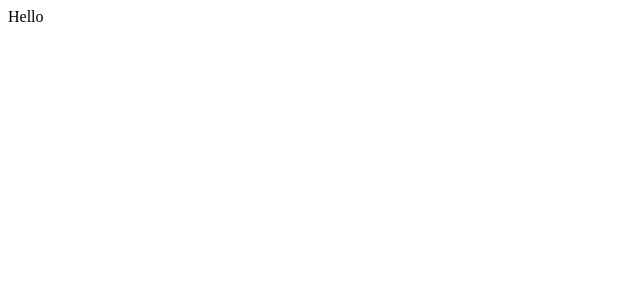
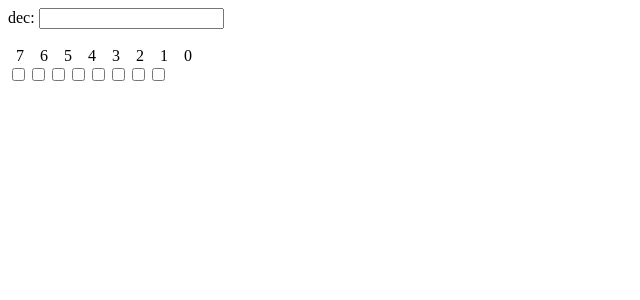
Before and after one commit to Matejisavailable/duloha1, an Angular app: page / in a window 1280 px wide. Shown: the top 300 px of the page, without its empty margins (0-640 px from the left). Built offline with nearby package versions, Linux system fonts and the light colour scheme.

Commit message:
Vytvorenie layoutu

```diff
--- a/src/app/app.component.html
+++ b/src/app/app.component.html
@@ -1,3 +1,18 @@
 <div class="content" role="main">
-  Hello
+
+  dec: <input>
+
+  <br><br>
+  <a>&nbsp;&nbsp;7&nbsp;&nbsp;&nbsp;&nbsp;6&nbsp;&nbsp;&nbsp;&nbsp;5&nbsp;&nbsp;&nbsp;&nbsp;4&nbsp;&nbsp;&nbsp;&nbsp;3&nbsp;&nbsp;&nbsp;&nbsp;2&nbsp;&nbsp;&nbsp;&nbsp;1&nbsp;&nbsp;&nbsp;&nbsp;0</a>
+  <br>
+
+  <input type="checkbox">
+  <input type="checkbox">
+  <input type="checkbox">
+  <input type="checkbox">
+  <input type="checkbox">
+  <input type="checkbox">
+  <input type="checkbox">
+  <input type="checkbox">
+
 </div>
```
